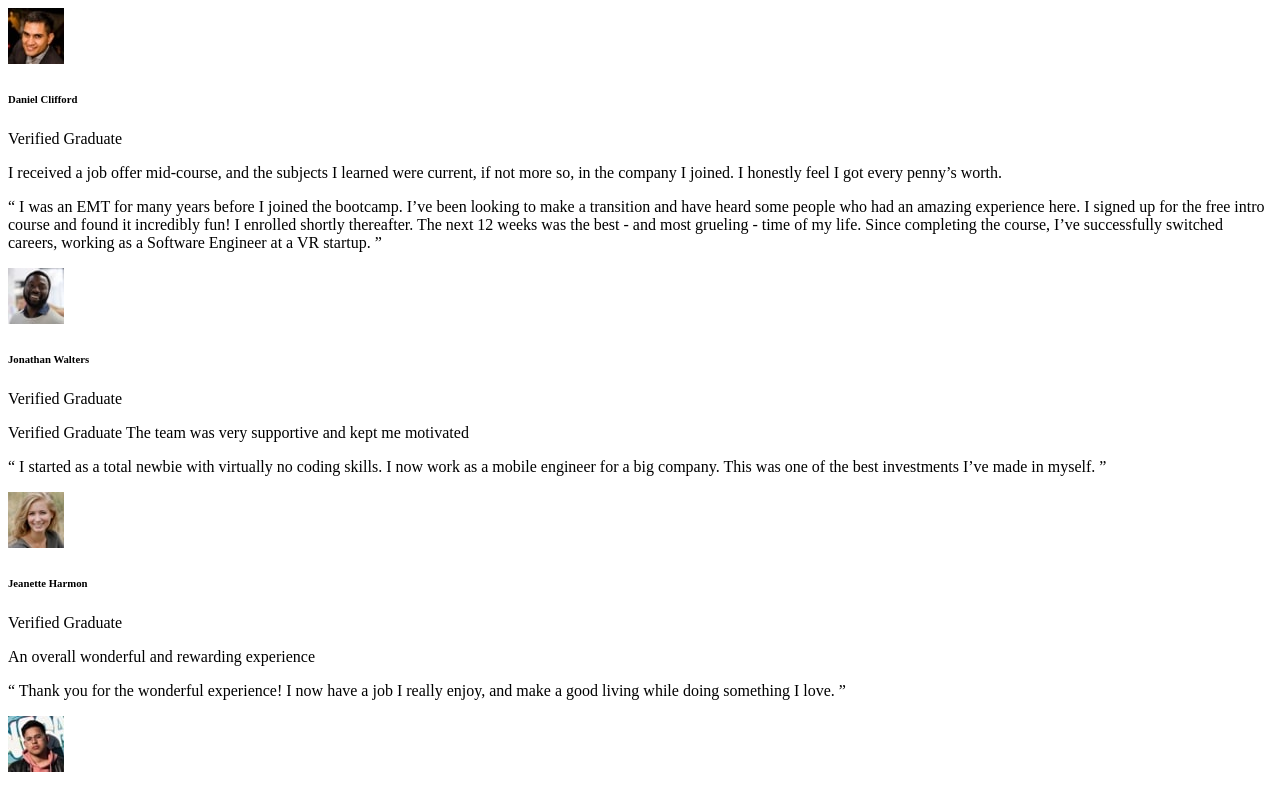
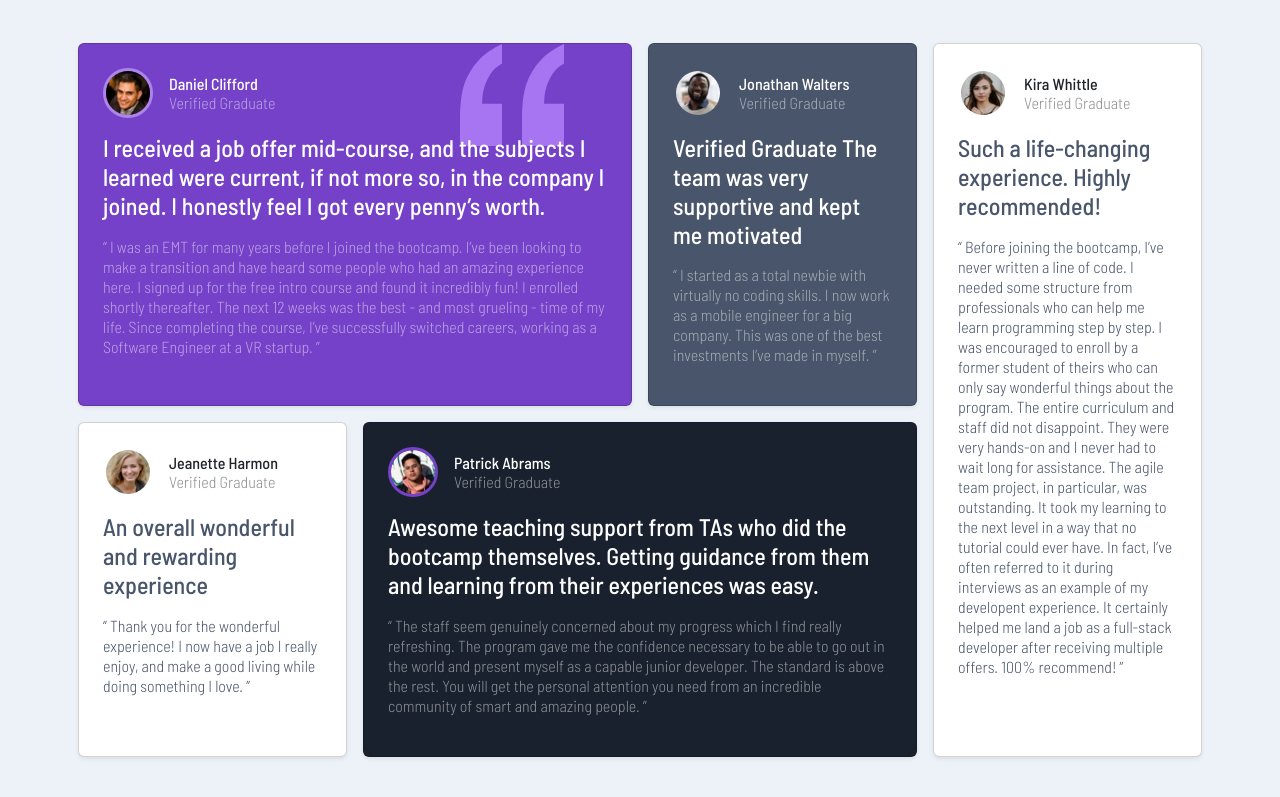
Before and after one commit to tonimjdev/testimonials-grid-section-main, a website: page index.html in a window 1280 px wide. Shown: the top 797 px of the page. Drawn offline with Linux system fonts and the light colour scheme; the site is published under a folder, as on GitHub Pages, so addresses that start at the root find nothing.

Commit message:
arreglada ruta css

```diff
--- a/index.html
+++ b/index.html
@@ -9,7 +9,7 @@
     <link rel="preconnect" href="https://fonts.googleapis.com">
 <link rel="preconnect" href="https://fonts.gstatic.com" crossorigin>
 <link href="https://fonts.googleapis.com/css2?family=Barlow+Semi+Condensed:wght@200;300;500;600&display=swap" rel="stylesheet">
-    <link rel="stylesheet" href="/css/reducido.css">
+    <link rel="stylesheet" href="css/reducido.css">
     <title>Frontend Mentor | Testimonials grid section ***using Bootstrap :)</title>
 
   </head>
```
